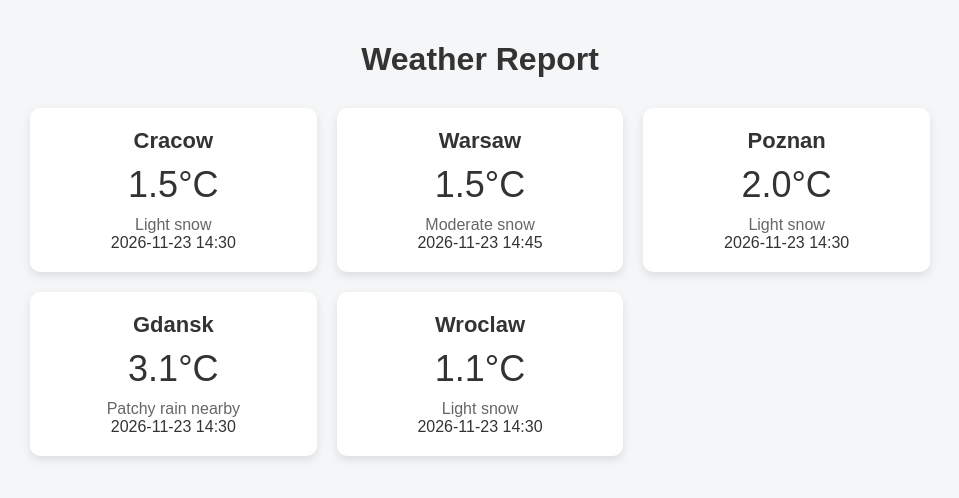
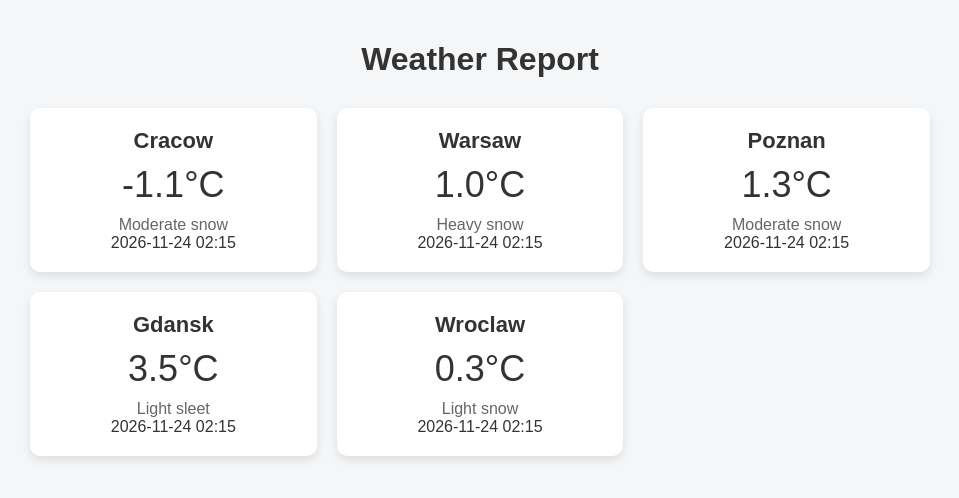
Before and after one commit to Mascotte33/cron-data-puller, a plain HTML site: page index.html in a window 1280 px wide. Shown: the whole page, without its empty margins (160-1119 px from the left). Drawn offline with Linux system fonts and the light colour scheme.

Commit message:
Update weather report (scheduled)

```diff
--- a/index.html
+++ b/index.html
@@ -83,41 +83,41 @@
 
                 <div class="weather-card">
                     <div class="city">Cracow</div>
-                    <div class="temp">1.5°C</div>
-                    <div class="condition">Light snow</div>
-                    <div class="last_updated">2026-11-23 14:30</div>
+                    <div class="temp">-1.1°C</div>
+                    <div class="condition">Moderate snow</div>
+                    <div class="last_updated">2026-11-24 02:15</div>
                 </div>
 
 
                 <div class="weather-card">
                     <div class="city">Warsaw</div>
-                    <div class="temp">1.5°C</div>
-                    <div class="condition">Moderate snow</div>
-                    <div class="last_updated">2026-11-23 14:45</div>
+                    <div class="temp">1.0°C</div>
+                    <div class="condition">Heavy snow</div>
+                    <div class="last_updated">2026-11-24 02:15</div>
                 </div>
 
 
                 <div class="weather-card">
                     <div class="city">Poznan</div>
-                    <div class="temp">2.0°C</div>
-                    <div class="condition">Light snow</div>
-                    <div class="last_updated">2026-11-23 14:30</div>
+                    <div class="temp">1.3°C</div>
+                    <div class="condition">Moderate snow</div>
+                    <div class="last_updated">2026-11-24 02:15</div>
                 </div>
 
 
                 <div class="weather-card">
                     <div class="city">Gdansk</div>
-                    <div class="temp">3.1°C</div>
-                    <div class="condition">Patchy rain nearby</div>
-                    <div class="last_updated">2026-11-23 14:30</div>
+                    <div class="temp">3.5°C</div>
+                    <div class="condition">Light sleet</div>
+                    <div class="last_updated">2026-11-24 02:15</div>
                 </div>
 
 
                 <div class="weather-card">
                     <div class="city">Wroclaw</div>
-                    <div class="temp">1.1°C</div>
+                    <div class="temp">0.3°C</div>
                     <div class="condition">Light snow</div>
-                    <div class="last_updated">2026-11-23 14:30</div>
+                    <div class="last_updated">2026-11-24 02:15</div>
                 </div>
 
     </section>
```
